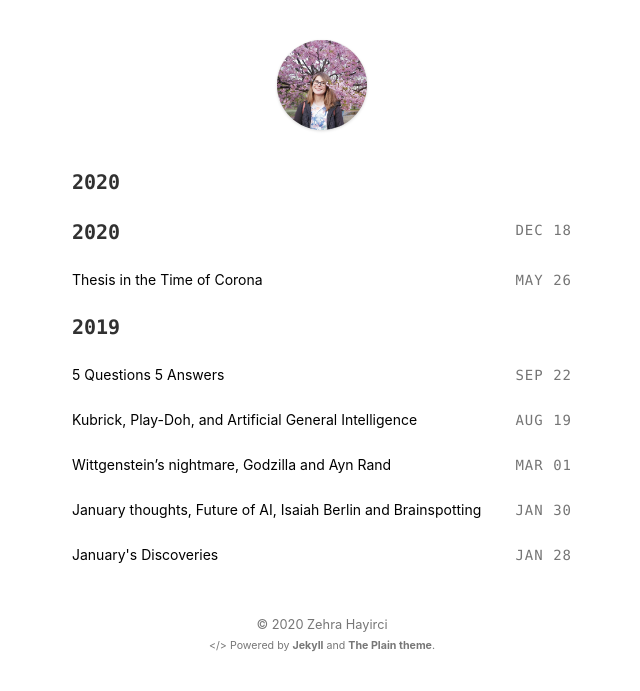
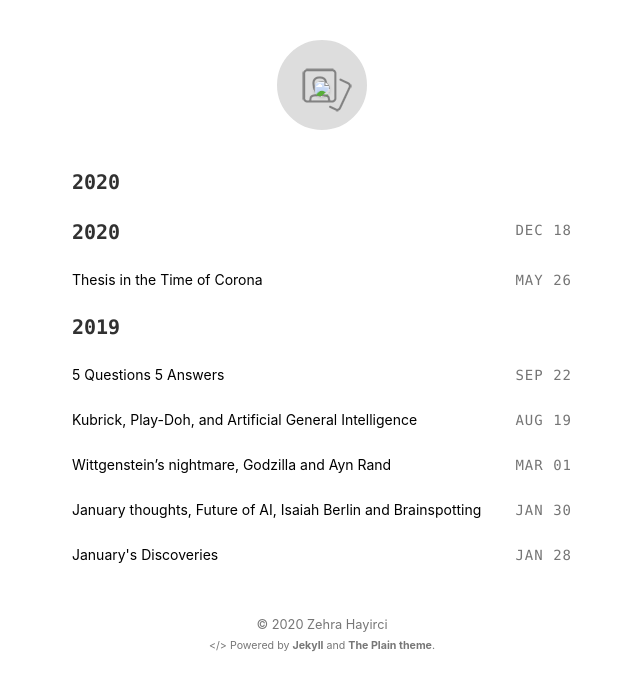
Before and after one commit to zehrahayirci/zehrahayirci.github.io, a Jekyll site: the page built from index.html, in a window 1280 px wide. Shown: the top 691 px of the page, without its empty margins (318-958 px from the left). Built offline with Jekyll 4.4.1, drawn with Linux system fonts in a browser that asks for light colours.

Commit message:
Update _config.yml

```diff
--- a/_config.yml
+++ b/_config.yml
@@ -2,10 +2,10 @@
 title:              "ZehraHayirci"
 description:        "Zehrah's Blog"
 author_name:        "Zehra Hayirci" # change this to your name
-logo_url:           https://blog.zehrah.net/zehra_s.jpg # Get it from GitHub API: https://api.github.com/users/<username>
+logo_url:           blog.zehrah.net/zehra_s.jpg # Get it from GitHub API: https://api.github.com/users/<username>
 
 # Site Settings
-url:                http://blog.zehrah.net/ # main url
+url:                http://blog.zehrah.net # main url
 baseurl:
 permalink:          /:title # Post permalink
 timezone:           Europe/Berlin # https://en.wikipedia.org/wiki/List_of_tz_database_time_zones
```
